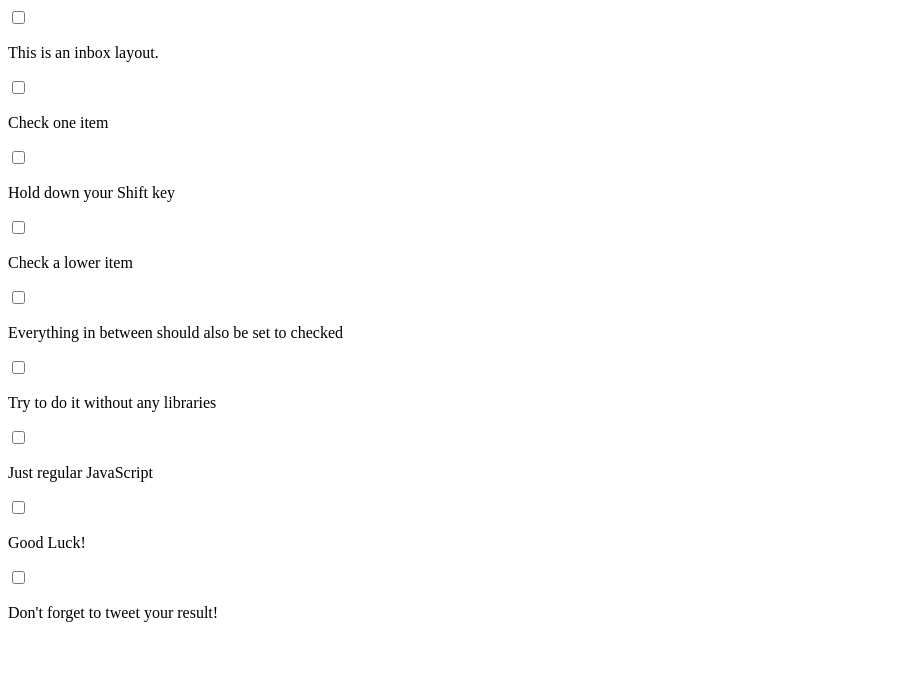
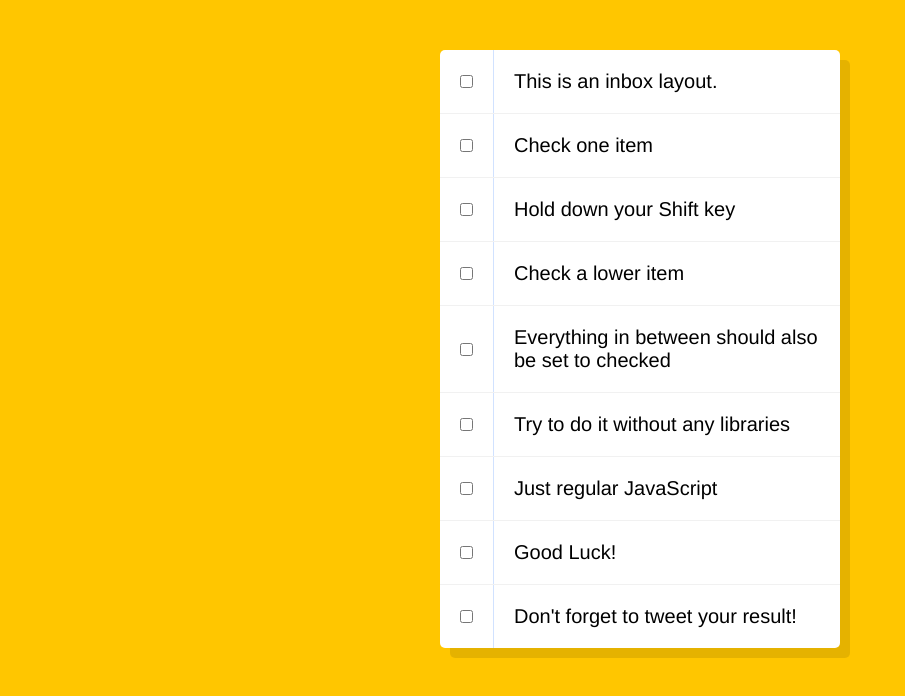
Before and after one commit to SamuFigueirido/Practices2019, a plain HTML site: page Exercise10/index-START-SASS.html in a window 1280 px wide. Shown: the whole page, without its empty margins (0-905 px from the left). Drawn offline with nearby package versions, Linux system fonts and the light colour scheme; files that its build step writes are made by us from their sources.

Commit message:
feat(Task-18): link to the css file

```diff
--- a/Exercise10/index-START-SASS.html
+++ b/Exercise10/index-START-SASS.html
@@ -4,6 +4,7 @@
 <head>
   <meta charset="UTF-8">
   <title>Hold Shift to Check Multiple Checkboxes</title>
+  <link href='style.css' rel='stylesheet' type='text/css'>
 </head>
 
 <body>
```
